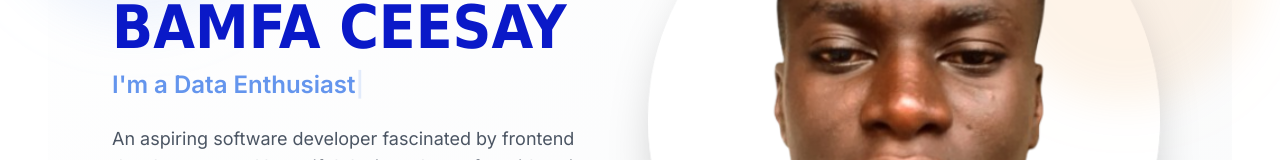
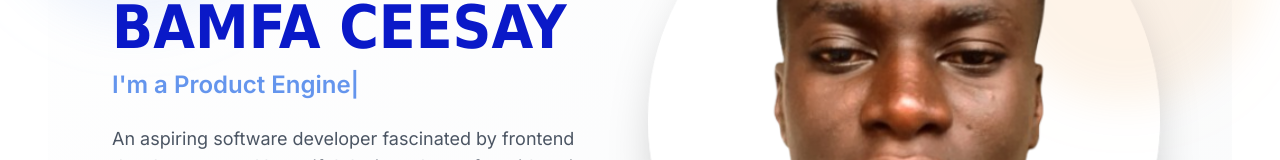
Before and after one commit to BCEESAY10/Bamfa-Portfolio, a Next.js app: page / in a window 1280 px wide. Shown: the part 345-505 px from the top of the page. Built offline with nearby package versions, Linux system fonts and the light colour scheme.

Commit message:
Update the typed ref strings

```diff
--- a/app/page.js
+++ b/app/page.js
@@ -10,10 +10,10 @@ export default function Home() {
   useEffect(() => {
     const typed = new Typed(typedRef.current, {
       strings: [
-        'Frontend Developer',
-        'Data Enthusiast',
-        'Web Designer',
-        'Creative Coder'
+        'Frontend Dev',
+        'Product Engineer',
+        'Software Dev',
+        'Graphic Designer'
       ],
       typeSpeed: 50,
       backSpeed: 30,
```
